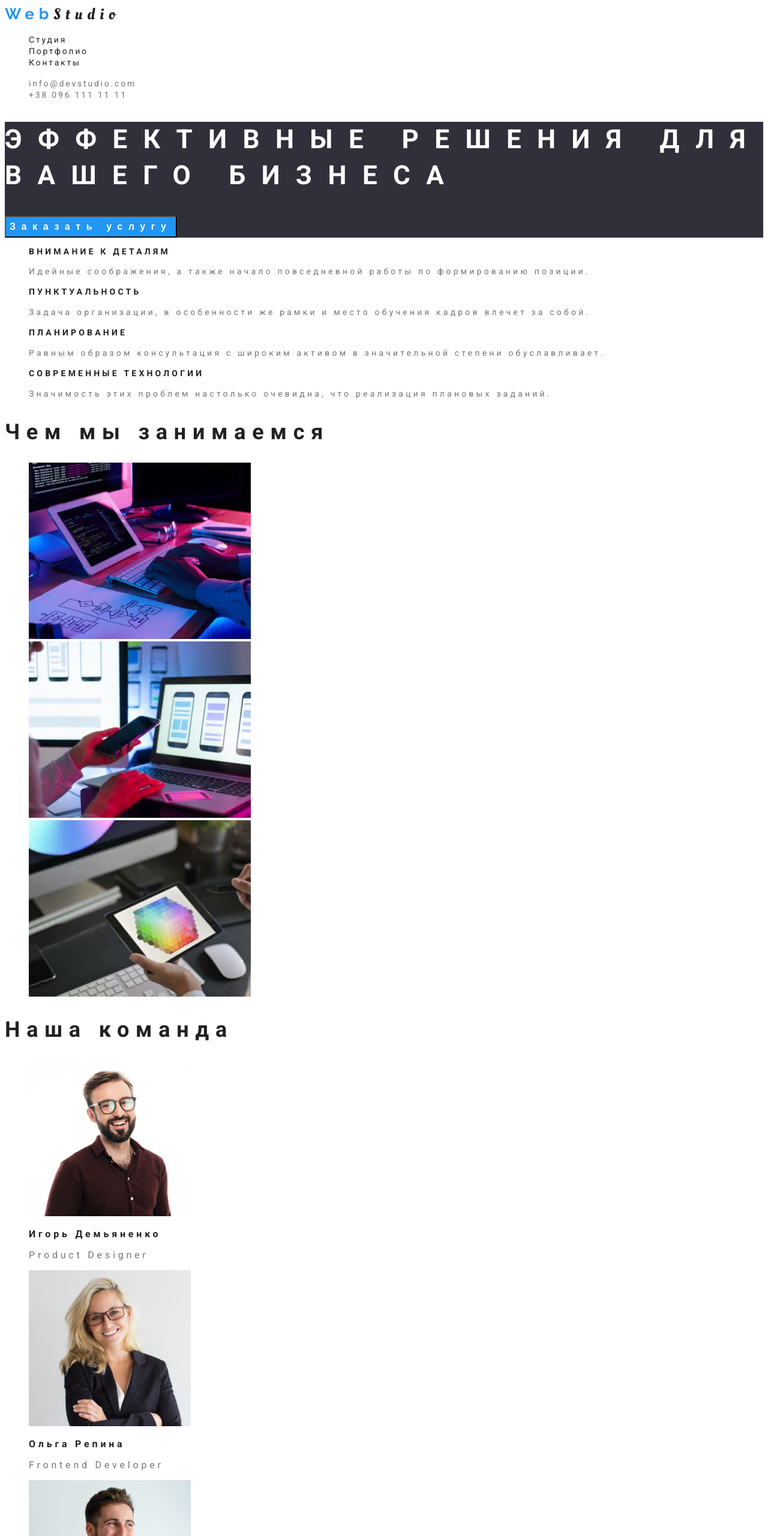
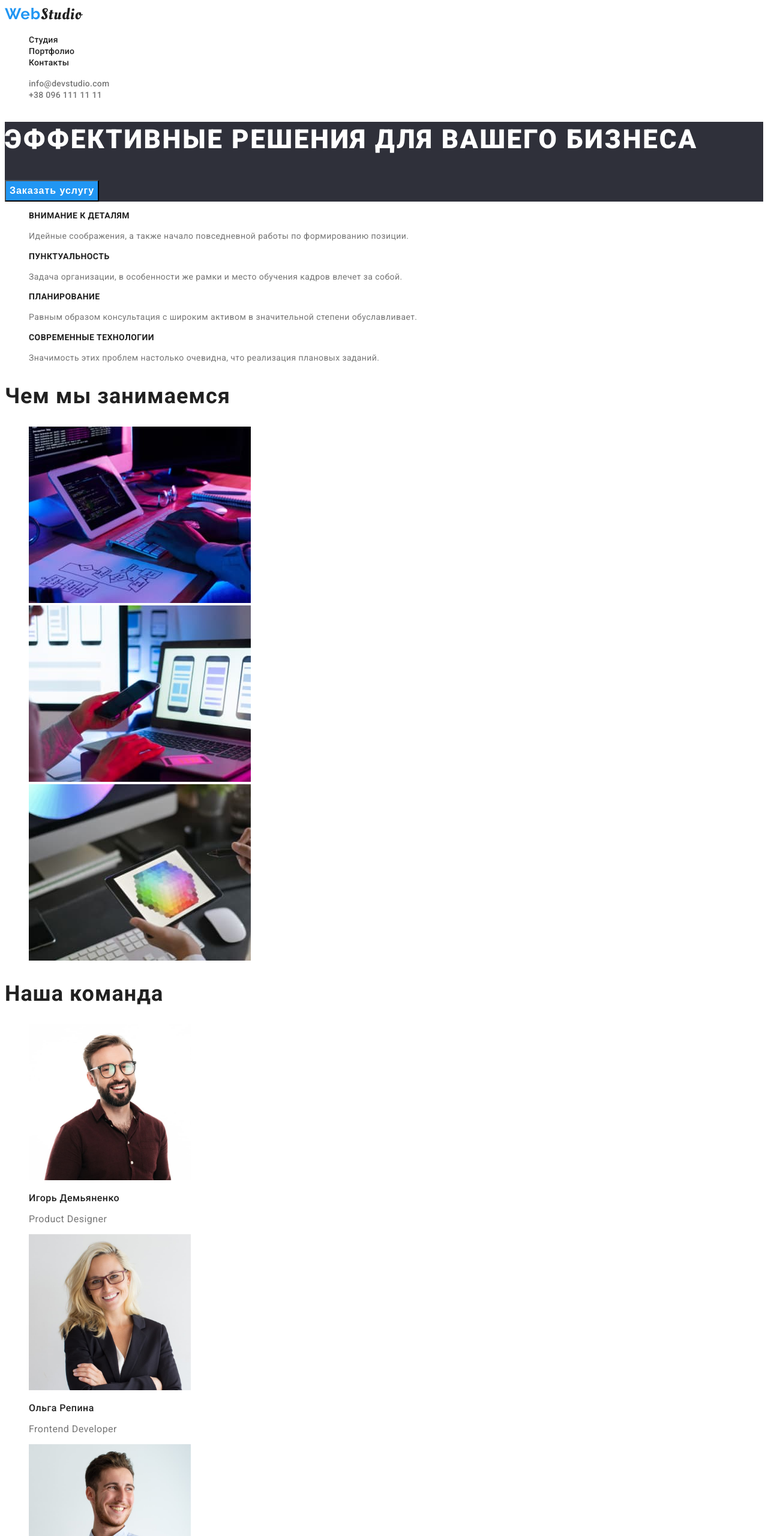
Before and after one commit to TatianaMaksimets/goit-markup-hw-02, a plain HTML site: page index.html in a window 1280 px wide. Shown: the top 2560 px of the page at 60% size. Drawn offline with Linux system fonts and the light colour scheme.

Commit message:
Виправлено стилі

```diff
--- a/css/styles.css
+++ b/css/styles.css
@@ -31,25 +31,25 @@ body {
   font-weight: 700;
   font-size: 26px;
   line-height: 1.19;
-  letter-spacing: 0.3em;
+  letter-spacing: 0.03em;
   color: var(--accent-color);
 }
 
 .logo-theme-light {
   font-family: var(--secondary-font);
-  font-style: 400;
+  font-weight: 400;
   font-size: 26px;
   line-height: 1.19;
-  letter-spacing: 0.3em;
+  letter-spacing: 0.03em;
   color: var(--taxt-color);
 }
 
 .logo-theme-dark {
   font-family: var(--secondary-font);
-  font-style: 400;
+  font-weight: 400;
   font-size: 26px;
   line-height: 1.19;
-  letter-spacing: 0.3em;
+  letter-spacing: 0.03em;
   color: var(--secondary-text-color);
 }
 
@@ -57,7 +57,7 @@ body {
   font-weight: 700;
   font-size: 16px;
   line-height: 1.87;
-  letter-spacing: 0.6em;
+  letter-spacing: 0.06em;
   background-color: var(--accent-color);
   color: var(--secondary-text-color);
   cursor: pointer;
@@ -74,15 +74,15 @@ body {
   font-weight: 700;
   font-size: 36px;
   line-height: 1.17;
-  letter-spacing: 0.3em;
+  letter-spacing: 0.03em;
 }
 /* ================= /Заголовки секций(не Hero) ================= */
 
 .services-button {
-  font-style: 500;
+  font-weight: 500;
   font-size: 16px;
   line-height: 1.63;
-  letter-spacing: 0.3em;
+  letter-spacing: 0.03em;
   background-color: #f5f4fa;
   cursor: pointer;
 }
@@ -97,10 +97,10 @@ body {
 /* ================= Header ================= */
 
 .menu-link {
-  font-style: 500;
+  font-weight: 500;
   font-size: 14px;
   line-height: 1.14;
-  letter-spacing: 0.2em;
+  letter-spacing: 0.02em;
   color: var(--taxt-color);
 }
 
@@ -111,10 +111,10 @@ body {
 
 .contact-number,
 .contact-mailto {
-  font-style: 500;
+  font-weight: 500;
   font-size: 14px;
   line-height: 1.14;
-  letter-spacing: 0.2em;
+  letter-spacing: 0.02em;
   color: var(--description-text-color);
 }
 
@@ -136,10 +136,10 @@ body {
 }
 
 .main-title {
-  font-style: 900;
+  font-weight: 900;
   font-size: 44px;
   line-height: 1.36;
-  letter-spacing: 0.6em;
+  letter-spacing: 0.06em;
   text-transform: uppercase;
   color: var(--secondary-text-color);
 }
@@ -148,17 +148,17 @@ body {
 /* ================= Advantages ================= */
 
 .advantages-title {
-  font-style: 700;
+  font-weight: 700;
   font-size: 14px;
   line-height: 1.14;
-  letter-spacing: 0.3em;
+  letter-spacing: 0.03em;
   text-transform: uppercase;
 }
 
 .advantages-description {
   font-size: 14px;
   line-height: 1.71;
-  letter-spacing: 0.3em;
+  letter-spacing: 0.03em;
   color: var(--description-text-color);
 }
 /* ================= /Advantages ================= */
@@ -170,16 +170,16 @@ body {
 /* ================= Our team ================= */
 
 .our-team-name {
-  font-style: 500;
+  font-weight: 500;
   font-size: 16px;
   line-height: 1.19;
-  letter-spacing: 0.3em;
+  letter-spacing: 0.03em;
 }
 
 .our-team-position {
   font-size: 16px;
   line-height: 1.19;
-  letter-spacing: 0.3em;
+  letter-spacing: 0.03em;
   color: var(--description-text-color);
 }
 
@@ -190,16 +190,16 @@ body {
 
 /* ================= Service gallery ================= */
 .gallery-title {
-  font-style: 700;
+  font-weight: 700;
   font-size: 18px;
   line-height: 2;
-  letter-spacing: 0.6em;
+  letter-spacing: 0.06em;
 }
 
 .gallery-description {
   font-size: 16px;
   line-height: 1.88;
-  letter-spacing: 0.3em;
+  letter-spacing: 0.03em;
   color: var(--description-text-color);
 }
 /* ================= /Service gallery ================= */
@@ -211,19 +211,19 @@ body {
 }
 
 .address-link {
-  font-style: 400;
+  font-weight: 400;
   font-size: 14px;
   line-height: 1.71;
-  letter-spacing: 0.3em;
+  letter-spacing: 0.03em;
   color: var(--secondary-text-color);
 }
 
 .address-link-mailto,
 .address-link-tel {
-  font-style: 400;
+  font-weight: 400;
   font-size: 14px;
   line-height: 1.71;
-  letter-spacing: 0.3em;
+  letter-spacing: 0.03em;
   color: rgba(255, 255, 255, 0.6);
 }
 /* ================= /Footer ================= */
```
